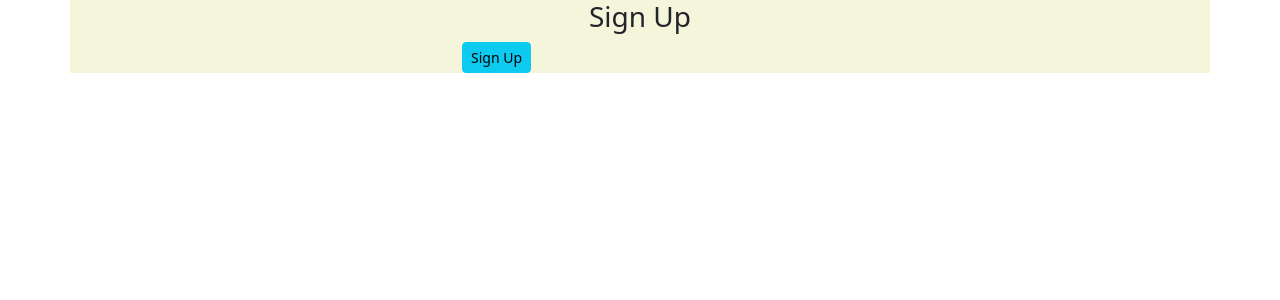
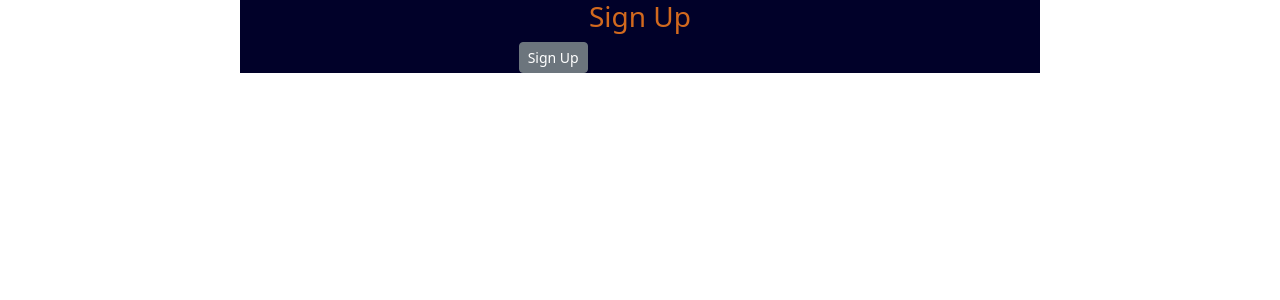
Before and after one commit to samwel-chege/Neighborhood, a Django app: template neighbourhood/templates/registration/registration_form.html in a window 1280 px wide. Shown: the top 300 px of the page. Run offline with Django 3.2, Linux system fonts and the light colour scheme; the template is opened without the code that fills it: most values are stand-ins (such as "Sample title", 1, 10 or a date in 2020); some libraries are stand-ins or nearby versions.

```diff
--- a/neighbourhood/templates/registration/registration_form.html
+++ b/neighbourhood/templates/registration/registration_form.html
@@ -1,7 +1,8 @@
 {%extends "registration/base.html"%}
 {% load bootstrap5 %}
 {% block content %}
-<div class="container" style="background-color: beige;">
+<div class="box" style="color: chocolate;">
+<div class="container" style="background-color: rgb(1, 1, 41); width: 50em;">
   <div class="row">
     <!-- Empty div -->
     <div class="col-md-4"></div>
@@ -20,7 +21,7 @@
             {% csrf_token %}
             {% bootstrap_form form %}
             <div class="form-group">
-              <input type="submit" class="btn btn-info btn-sm" value="Sign Up">
+              <input type="submit" class="btn btn-secondary btn-sm" value="Sign Up">
             </div>
 
             <input type="hidden" name="next" value="{{next}}">
@@ -36,5 +37,5 @@
     <div class="col-md-4"></div>
   </div>
 </div>
-
+</div>
 {% endblock %}
```
